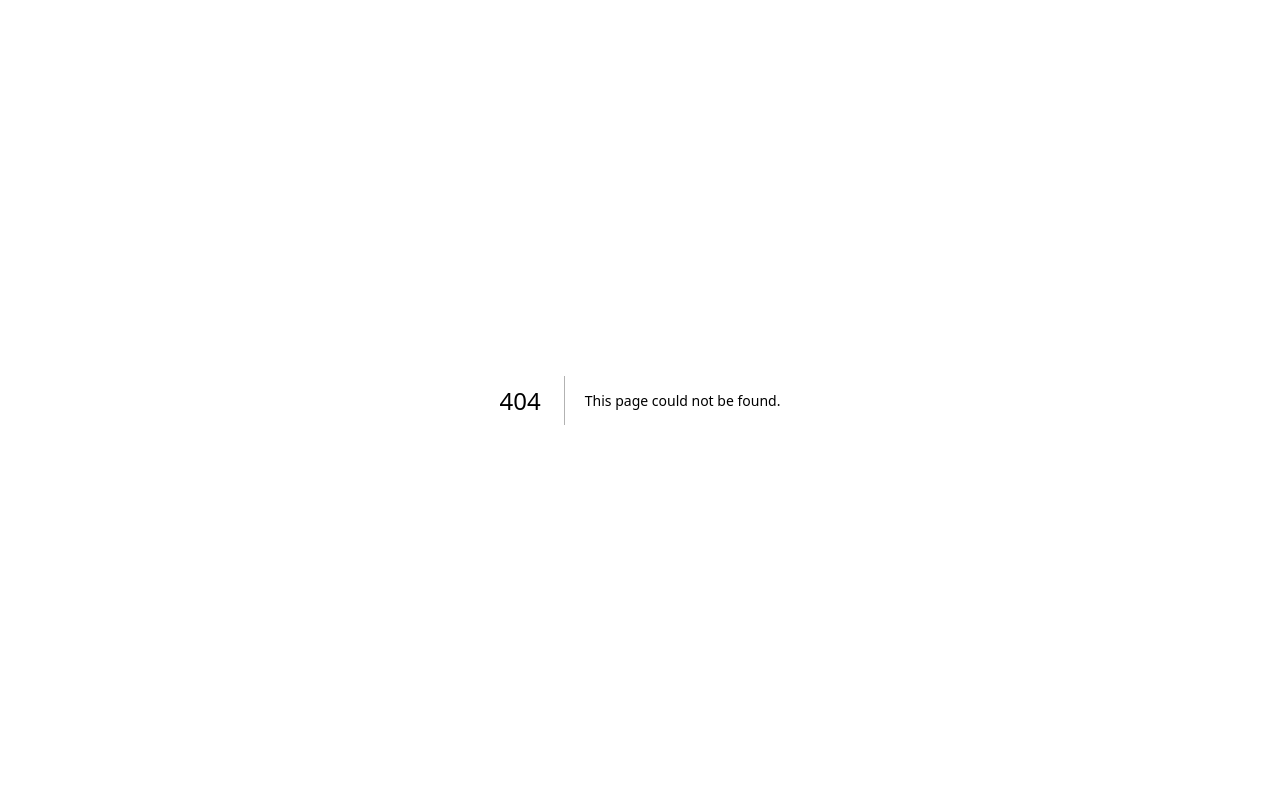
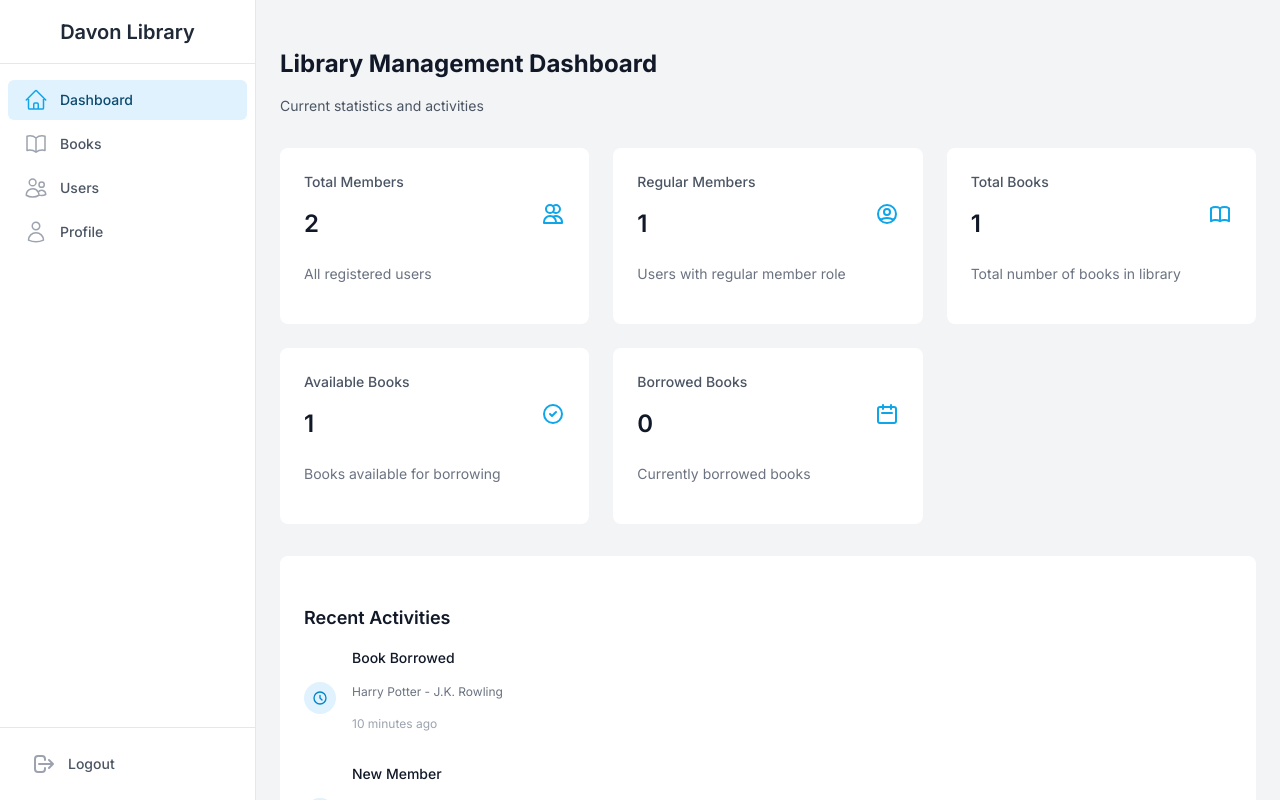
Before and after one commit to tanaksudavon/davon-library-system, a Next.js app in the folder frontend/davon-library-webui/: page /dashboard/dashboard in a window 1280 px wide. Before the commit this address had no page. Built offline with nearby package versions, Linux system fonts and the light colour scheme; sample sign-in values are in the browser's storage.

Commit message:
feat: add DashboardContent component to display library statistics and recent activities in the dashboard

```diff
--- /dev/null
+++ b/frontend/davon-library-webui/src/app/dashboard/dashboard/page.tsx
@@ -0,0 +1,149 @@
+'use client';
+
+import { useState, useEffect } from 'react';
+import { userService } from '@/lib/services/user-service';
+import { bookService } from '@/lib/services/book-service';
+import AdminRoute from '@/components/auth/AdminRoute';
+
+const StatCard = ({ title, value, description, icon }: { title: string; value: string | number; description?: string; icon: React.ReactNode }) => (
+  <div className="bg-white rounded-lg shadow p-6">
+    <div className="flex items-center justify-between mb-2">
+      <div>
+        <p className="text-sm font-medium text-gray-600">{title}</p>
+        <p className="text-2xl font-semibold text-gray-900">{value}</p>
+      </div>
+      <div className="text-primary-500">{icon}</div>
+    </div>
+    {description && <p className="text-sm text-gray-500">{description}</p>}
+  </div>
+);
+
+function DashboardContent() {
+  const [stats, setStats] = useState({
+    totalUsers: 0,
+    activeUsers: 0,
+    totalBooks: 0,
+    availableBooks: 0,
+    borrowedBooks: 0,
+    recentActivities: [] as { id: string; action: string; details: string; time: string }[]
+  });
+
+  useEffect(() => {
+    // Get user and book statistics
+    const users = userService.getAllUsers();
+    const books = bookService.getAllBooks();
+
+    const availableBooks = books.filter(book => book.status === 'available');
+    const borrowedBooks = books.filter(book => book.status === 'borrowed');
+
+    // Create recent activities (can be integrated with real data)
+    const activities = [
+      { id: '1', action: 'Book Borrowed', details: 'Harry Potter - J.K. Rowling', time: '10 minutes ago' },
+      { id: '2', action: 'New Member', details: 'John Smith registered', time: '30 minutes ago' },
+      { id: '3', action: 'Book Returned', details: 'Crime and Punishment - Dostoyevsky', time: '1 hour ago' },
+      { id: '4', action: 'New Book Added', details: '1984 - George Orwell', time: '2 hours ago' }
+    ];
+
+    setStats({
+      totalUsers: users.length,
+      activeUsers: users.filter(user => user.role === 'user').length,
+      totalBooks: books.length,
+      availableBooks: availableBooks.length,
+      borrowedBooks: borrowedBooks.length,
+      recentActivities: activities
+    });
+  }, []);
+
+  return (
+    <div className="p-6">
+      <div className="mb-8">
+        <h1 className="text-2xl font-bold text-gray-900">Library Management Dashboard</h1>
+        <p className="mt-1 text-sm text-gray-600">Current statistics and activities</p>
+      </div>
+
+      <div className="grid grid-cols-1 md:grid-cols-2 lg:grid-cols-3 gap-6 mb-8">
+        <StatCard
+          title="Total Members"
+          value={stats.totalUsers}
+          description="All registered users"
+          icon={
+            <svg className="w-6 h-6" fill="none" stroke="currentColor" viewBox="0 0 24 24">
+              <path strokeLinecap="round" strokeLinejoin="round" strokeWidth={2} d="M12 4.354a4 4 0 110 5.292M15 21H3v-1a6 6 0 0112 0v1zm0 0h6v-1a6 6 0 00-9-5.197M13 7a4 4 0 11-8 0 4 4 0 018 0z" />
+            </svg>
+          }
+        />
+        <StatCard
+          title="Regular Members"
+          value={stats.activeUsers}
+          description="Users with regular member role"
+          icon={
+            <svg className="w-6 h-6" fill="none" stroke="currentColor" viewBox="0 0 24 24">
+              <path strokeLinecap="round" strokeLinejoin="round" strokeWidth={2} d="M5.121 17.804A13.937 13.937 0 0112 16c2.5 0 4.847.655 6.879 1.804M15 10a3 3 0 11-6 0 3 3 0 016 0zm6 2a9 9 0 11-18 0 9 9 0 0118 0z" />
+            </svg>
+          }
+        />
+        <StatCard
+          title="Total Books"
+          value={stats.totalBooks}
+          description="Total number of books in library"
+          icon={
+            <svg className="w-6 h-6" fill="none" stroke="currentColor" viewBox="0 0 24 24">
+              <path strokeLinecap="round" strokeLinejoin="round" strokeWidth={2} d="M12 6.253v13m0-13C10.832 5.477 9.246 5 7.5 5S4.168 5.477 3 6.253v13C4.168 18.477 5.754 18 7.5 18s3.332.477 4.5 1.253m0-13C13.168 5.477 14.754 5 16.5 5c1.747 0 3.332.477 4.5 1.253v13C19.832 18.477 18.247 18 16.5 18c-1.746 0-3.332.477-4.5 1.253" />
+            </svg>
+          }
+        />
+        <StatCard
+          title="Available Books"
+          value={stats.availableBooks}
+          description="Books available for borrowing"
+          icon={
+            <svg className="w-6 h-6" fill="none" stroke="currentColor" viewBox="0 0 24 24">
+              <path strokeLinecap="round" strokeLinejoin="round" strokeWidth={2} d="M9 12l2 2 4-4m6 2a9 9 0 11-18 0 9 9 0 0118 0z" />
+            </svg>
+          }
+        />
+        <StatCard
+          title="Borrowed Books"
+          value={stats.borrowedBooks}
+          description="Currently borrowed books"
+          icon={
+            <svg className="w-6 h-6" fill="none" stroke="currentColor" viewBox="0 0 24 24">
+              <path strokeLinecap="round" strokeLinejoin="round" strokeWidth={2} d="M8 7V3m8 4V3m-9 8h10M5 21h14a2 2 0 002-2V7a2 2 0 00-2-2H5a2 2 0 00-2 2v12a2 2 0 002 2z" />
+            </svg>
+          }
+        />
+      </div>
+
+      {/* Recent Activities */}
+      <div className="bg-white rounded-lg shadow p-6">
+        <h2 className="text-lg font-semibold text-gray-900 mb-4">Recent Activities</h2>
+        <div className="space-y-4">
+          {stats.recentActivities.map((activity) => (
+            <div key={activity.id} className="flex items-center space-x-4">
+              <div className="flex-shrink-0">
+                <div className="w-8 h-8 rounded-full bg-primary-100 flex items-center justify-center">
+                  <svg className="w-4 h-4 text-primary-600" fill="none" stroke="currentColor" viewBox="0 0 24 24">
+                    <path strokeLinecap="round" strokeLinejoin="round" strokeWidth={2} d="M12 8v4l3 3m6-3a9 9 0 11-18 0 9 9 0 0118 0z" />
+                  </svg>
+                </div>
+              </div>
+              <div>
+                <p className="text-sm font-medium text-gray-900">{activity.action}</p>
+                <p className="text-xs text-gray-500">{activity.details}</p>
+                <p className="text-xs text-gray-400">{activity.time}</p>
+              </div>
+            </div>
+          ))}
+        </div>
+      </div>
+    </div>
+  );
+}
+
+export default function DashboardPage() {
+  return (
+    <AdminRoute>
+      <DashboardContent />
+    </AdminRoute>
+  );
+}
```
